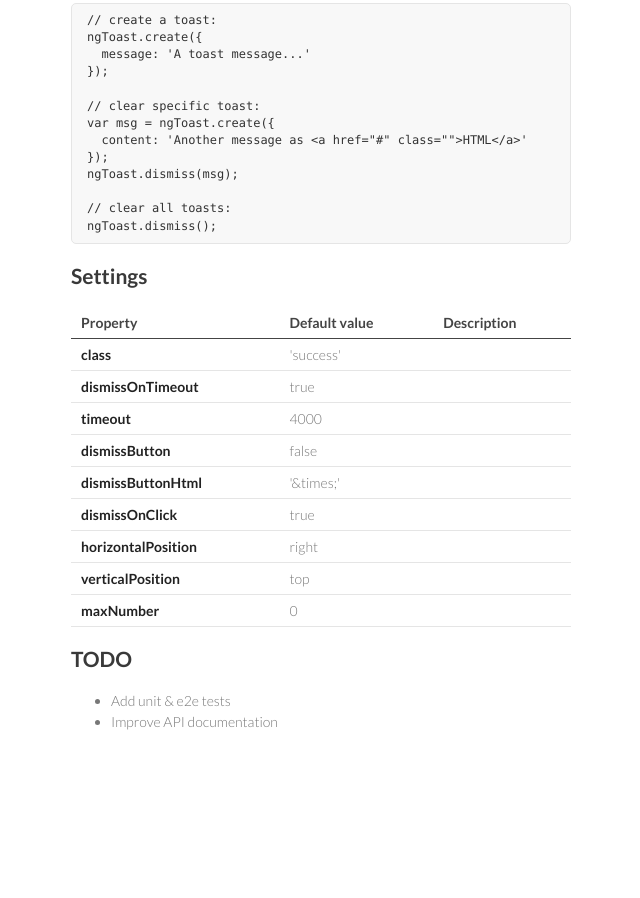
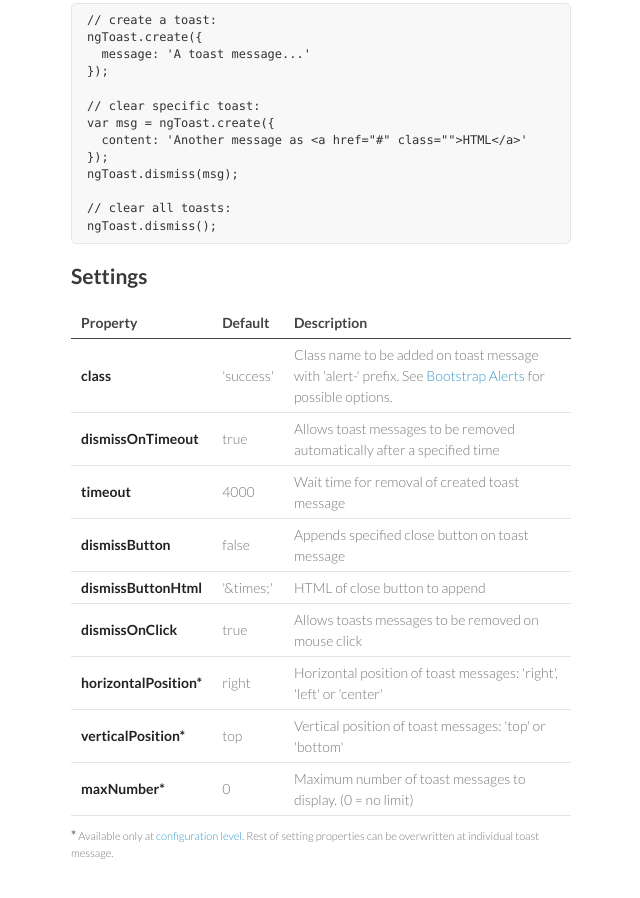
Before and after one commit to tameraydin/ngToast, a plain HTML site: page index.html in a window 1280 px wide. Shown: the part 919-1817 px from the top of the page, without its empty margins (474-1114 px from the left). Before the commit the page ends 1721 px from the top, so only its background shows below. Drawn offline with Linux system fonts and the light colour scheme; files that its build step writes are made by us from their sources.

Commit message:
completed settings section

```diff
--- a/index.html
+++ b/index.html
@@ -111,45 +111,39 @@ ngToast.dismiss();
 <table>
   <tr>
     <th>Property</th>
-    <th>Default value</th>
+    <th>Default</th>
     <th>Description</th>
   </tr>
   <tr><td><strong>class</strong></td>
   <td>'success'</td>
-  <td></td></tr>
+  <td>Class name to be added on toast message with 'alert-' prefix. See <a target="_blank" href="http://getbootstrap.com/components/#alerts">Bootstrap Alerts</a> for possible options.</td></tr>
   <tr><td><strong>dismissOnTimeout</strong></td>
   <td>true</td>
-  <td></td></tr>
+  <td>Allows toast messages to be removed automatically after a specified time</td></tr>
   <tr><td><strong>timeout</strong></td>
   <td>4000</td>
-  <td></td></tr>
+  <td>Wait time for removal of created toast message</td></tr>
   <tr><td><strong>dismissButton</strong></td>
   <td>false</td>
-  <td></td></tr>
+  <td>Appends specified close button on toast message </td></tr>
   <tr><td><strong>dismissButtonHtml</strong></td>
   <td>'&amp;times;'</td>
-  <td></td></tr>
+  <td>HTML of close button to append</td></tr>
   <tr><td><strong>dismissOnClick</strong></td>
   <td>true</td>
-  <td></td></tr>
-  <tr><td><strong>horizontalPosition</strong></td>
+  <td>Allows toasts messages to be removed on mouse click</td></tr>
+  <tr><td><strong>horizontalPosition*</strong></td>
   <td>right</td>
-  <td></td></tr>
-  <tr><td><strong>verticalPosition</strong></td>
+  <td>Horizontal position of toast messages: 'right', 'left' or 'center'</td></tr>
+  <tr><td><strong>verticalPosition*</strong></td>
   <td>top</td>
-  <td></td></tr>
-  <tr><td><strong>maxNumber</strong></td>
+  <td>Vertical position of toast messages: 'top' or 'bottom'</td></tr>
+  <tr><td><strong>maxNumber*</strong></td>
   <td>0</td>
-  <td></td></tr>
+  <td>Maximum number of toast messages to display. (0 = no limit)</td></tr>
 </table>
+<small class="note"><strong>*</strong> Available only at <a target="_blank" href="https://docs.angularjs.org/guide/providers">configuration level</a>. Rest of setting properties can be overwritten at individual toast message.</small>
 
-<h2>
-<a name="todo" class="anchor" href="#todo"><span class="octicon octicon-link"></span></a>TODO</h2>
-
-<ul>
-<li>Add unit &amp; e2e tests</li>
-<li>Improve API documentation</li>
-</ul>
       </section>
       <footer>
         <p>This project is maintained by <a href="http://tamerayd.in">Tamer Aydin</a></p>
--- a/stylesheets/styles.css
+++ b/stylesheets/styles.css
@@ -184,6 +184,21 @@ footer {
   bottom:50px;
 }
 
+table {
+  margin-bottom: 10px;
+}
+
+small.note {
+  font-size:11px;
+  margin-bottom: 30px;
+  display: inline-block;
+}
+
+small.note strong {
+  font-size:13px;
+  color: #777;
+}
+
 .fork-badge img {
   transition: opacity 0.3s ease-in;
 }
@@ -230,7 +245,7 @@ footer {
   header ul {
     position:absolute;
     right:50px;
-    top:52px;
+    top:100px;
   }
 }
 
```
